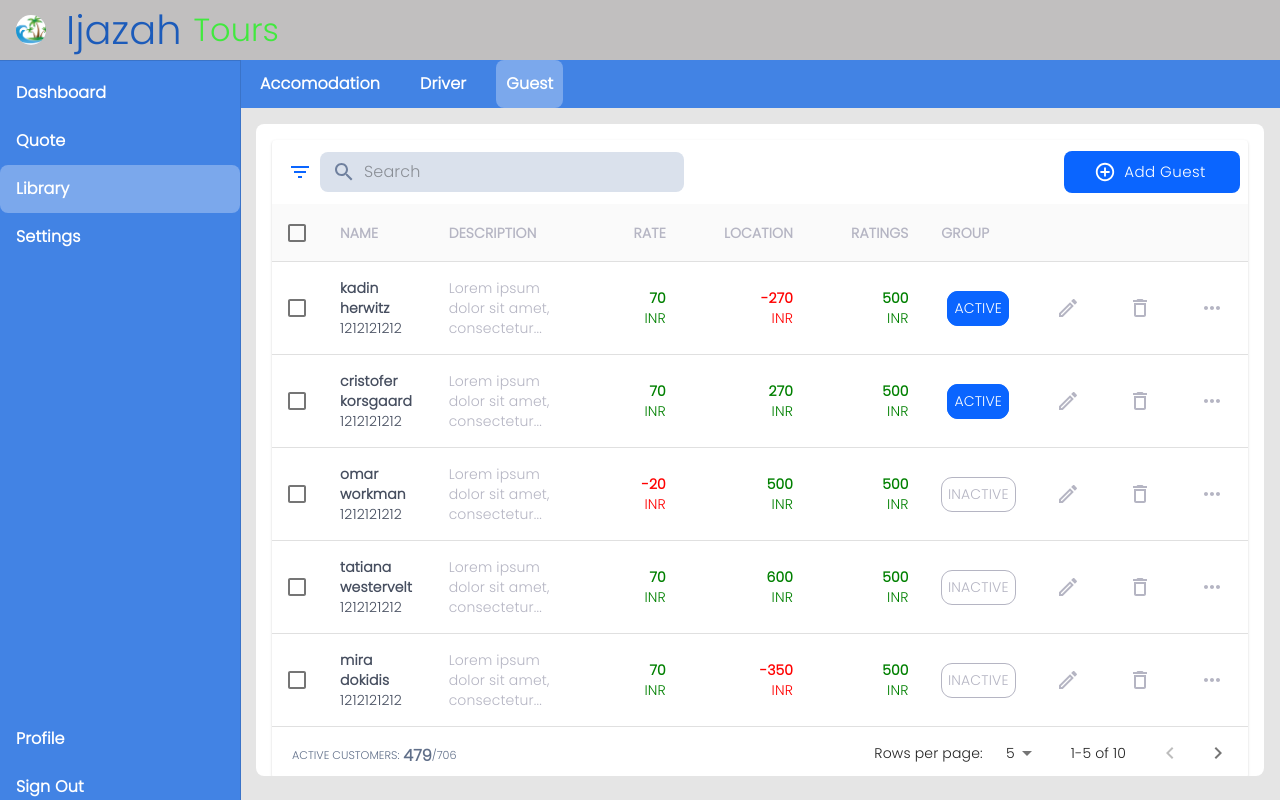
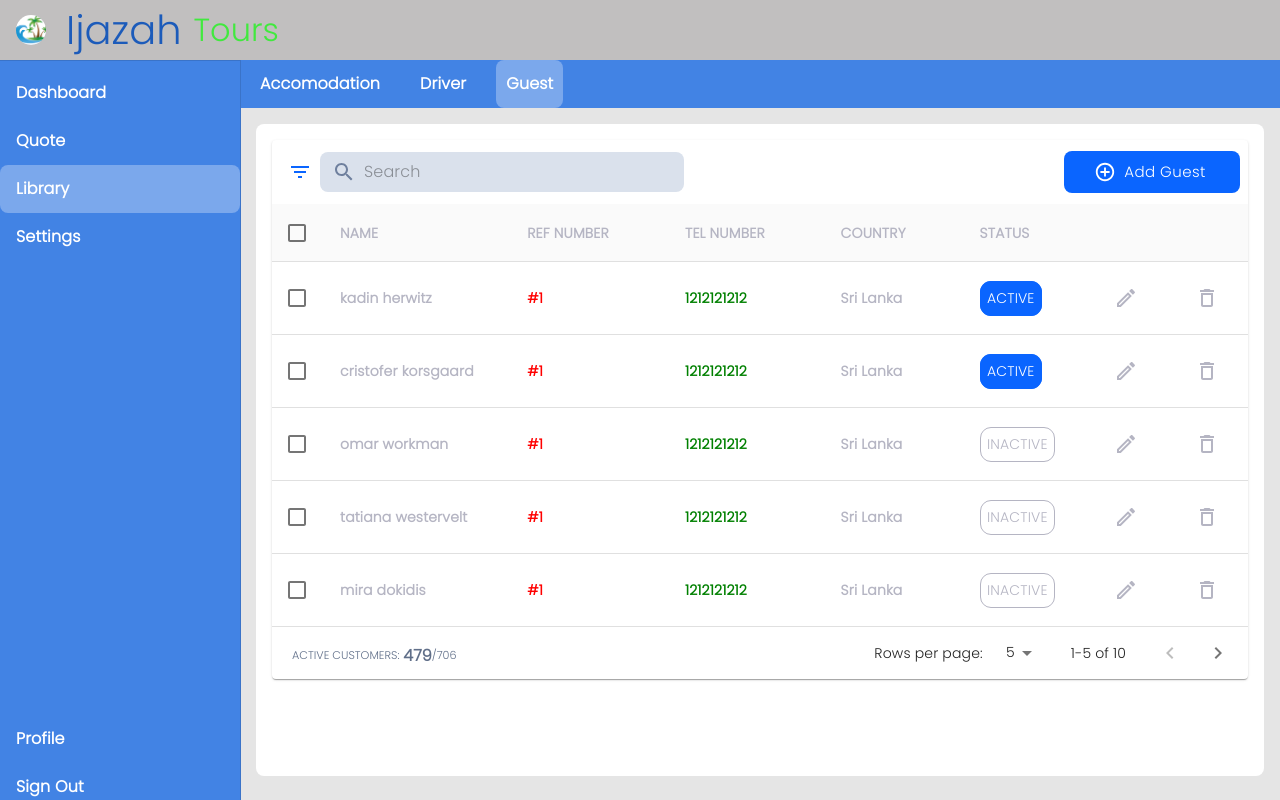
Before and after one commit to Ammar-Raneez/Ijazah_Tours, a React (Create React App) app: page /library/guest in a window 1280 px wide. Built offline with nearby package versions, Linux system fonts and the light colour scheme.

Commit message:
feat: update driver and guest table with correct cols

```diff
--- a/src/data.ts
+++ b/src/data.ts
@@ -190,100 +190,100 @@ export const LIBRARY_DRIVER_DATA = [
     id: '1',
     name: 'kadin herwitz',
     tel: '1212121212',
-    description: 'Lorem ipsum dolor sit amet, consectetur...',
+    nic: '1212121212',
     rate: 70.0,
-    location: -270.0,
-    ratings: 500.0,
+    location: 'Sri Lanka',
+    vehicle: 'Nissan',
     group: 'ACTIVE',
   },
   {
     id: '2',
     name: 'cristofer korsgaard',
     tel: '1212121212',
-    description: 'Lorem ipsum dolor sit amet, consectetur...',
+    nic: '1212121212',
     rate: 70.0,
-    location: 270.0,
-    ratings: 500.0,
+    location: 'Sri Lanka',
+    vehicle: 'Nissan',
     group: 'ACTIVE',
   },
   {
     id: '3',
     name: 'omar workman',
     tel: '1212121212',
-    description: 'Lorem ipsum dolor sit amet, consectetur...',
-    rate: -20.0,
-    location: 500.0,
-    ratings: 500.0,
+    nic: '1212121212',
+    rate: 20.0,
+    location: 'Sri Lanka',
+    vehicle: 'Nissan',
     group: 'INACTIVE',
   },
   {
     id: '4',
     name: 'tatiana westervelt',
     tel: '1212121212',
-    description: 'Lorem ipsum dolor sit amet, consectetur...',
+    nic: '1212121212',
     rate: 70.0,
-    location: 600.0,
-    ratings: 500.0,
+    location: 'Sri Lanka',
+    vehicle: 'Nissan',
     group: 'INACTIVE',
   },
   {
     id: '5',
     name: 'mira dokidis',
     tel: '1212121212',
-    description: 'Lorem ipsum dolor sit amet, consectetur...',
+    nic: '1212121212',
     rate: 70.0,
-    location: -350.0,
-    ratings: 500.0,
+    location: 'Sri Lanka',
+    vehicle: 'Nissan',
     group: 'INACTIVE',
   },
   {
     id: '6',
     name: 'jakob bergson',
     tel: '1212121212',
-    description: 'Lorem ipsum dolor sit amet, consectetur...',
+    nic: '1212121212',
     rate: 75.0,
-    location: -270.0,
-    ratings: 500.0,
+    location: 'Sri Lanka',
+    vehicle: 'Nissan',
     group: 'ACTIVE',
   },
   {
     id: '7',
     name: 'carter rosser',
     tel: '1212121212',
-    description: 'Lorem ipsum dolor sit amet, consectetur...',
+    nic: '1212121212',
     rate: 70.0,
-    location: -2070.0,
-    ratings: 500.0,
+    location: 'Sri Lanka',
+    vehicle: 'Nissan',
     group: 'ACTIVE',
   },
   {
     id: '8',
     name: 'miracle septimus',
     tel: '1212121212',
-    description: 'Lorem ipsum dolor sit amet, consectetur...',
+    nic: '1212121212',
     rate: 70.0,
-    location: -270.0,
-    ratings: 500.0,
+    location: 'Sri Lanka',
+    vehicle: 'Nissan',
     group: 'INACTIVE',
   },
   {
     id: '9',
     name: 'kianna baptista',
     tel: '1212121212',
-    description: 'Lorem ipsum dolor sit amet, consectetur...',
+    nic: '1212121212',
     rate: 70.0,
-    location: 460.0,
-    ratings: 500.0,
+    location: 'Sri Lanka',
+    vehicle: 'Nissan',
     group: 'INACTIVE',
   },
   {
     id: '10',
     name: 'haylie rosser',
     tel: '1212121212',
-    description: 'Lorem ipsum dolor sit amet, consectetur...',
+    nic: '1212121212',
     rate: 70.0,
-    location: 0.0,
-    ratings: 500.0,
+    location: 'Sri Lanka',
+    vehicle: 'Nissan',
     group: 'ACTIVE',
   },
 ];
@@ -293,100 +293,80 @@ export const LIBRARY_GUEST_DATA = [
     id: '1',
     name: 'kadin herwitz',
     tel: '1212121212',
-    description: 'Lorem ipsum dolor sit amet, consectetur...',
-    rate: 70.0,
-    location: -270.0,
-    ratings: 500.0,
+    ref: '#1',
+    location: 'Sri Lanka',
     group: 'ACTIVE',
   },
   {
     id: '2',
     name: 'cristofer korsgaard',
     tel: '1212121212',
-    description: 'Lorem ipsum dolor sit amet, consectetur...',
-    rate: 70.0,
-    location: 270.0,
-    ratings: 500.0,
+    ref: '#1',
+    location: 'Sri Lanka',
     group: 'ACTIVE',
   },
   {
     id: '3',
     name: 'omar workman',
     tel: '1212121212',
-    description: 'Lorem ipsum dolor sit amet, consectetur...',
-    rate: -20.0,
-    location: 500.0,
-    ratings: 500.0,
+    ref: '#1',
+    location: 'Sri Lanka',
     group: 'INACTIVE',
   },
   {
     id: '4',
     name: 'tatiana westervelt',
     tel: '1212121212',
-    description: 'Lorem ipsum dolor sit amet, consectetur...',
-    rate: 70.0,
-    location: 600.0,
-    ratings: 500.0,
+    ref: '#1',
+    location: 'Sri Lanka',
     group: 'INACTIVE',
   },
   {
     id: '5',
     name: 'mira dokidis',
     tel: '1212121212',
-    description: 'Lorem ipsum dolor sit amet, consectetur...',
-    rate: 70.0,
-    location: -350.0,
-    ratings: 500.0,
+    ref: '#1',
+    location: 'Sri Lanka',
     group: 'INACTIVE',
   },
   {
     id: '6',
     name: 'jakob bergson',
     tel: '1212121212',
-    description: 'Lorem ipsum dolor sit amet, consectetur...',
-    rate: 75.0,
-    location: -270.0,
-    ratings: 500.0,
+    ref: '#1',
+    location: 'Sri Lanka',
     group: 'ACTIVE',
   },
   {
     id: '7',
     name: 'carter rosser',
     tel: '1212121212',
-    description: 'Lorem ipsum dolor sit amet, consectetur...',
-    rate: 70.0,
-    location: -2070.0,
-    ratings: 500.0,
+    ref: '#1',
+    location: 'Sri Lanka',
     group: 'ACTIVE',
   },
   {
     id: '8',
     name: 'miracle septimus',
     tel: '1212121212',
-    description: 'Lorem ipsum dolor sit amet, consectetur...',
-    rate: 70.0,
-    location: -270.0,
-    ratings: 500.0,
+    ref: '#1',
+    location: 'Sri Lanka',
     group: 'INACTIVE',
   },
   {
     id: '9',
     name: 'kianna baptista',
     tel: '1212121212',
-    description: 'Lorem ipsum dolor sit amet, consectetur...',
-    rate: 70.0,
-    location: 460.0,
-    ratings: 500.0,
+    ref: '#1',
+    location: 'Sri Lanka',
     group: 'INACTIVE',
   },
   {
     id: '10',
     name: 'haylie rosser',
     tel: '1212121212',
-    description: 'Lorem ipsum dolor sit amet, consectetur...',
-    rate: 70.0,
-    location: 0.0,
-    ratings: 500.0,
+    ref: '#1',
+    location: 'Sri Lanka',
     group: 'ACTIVE',
   },
 ];
--- a/src/molecules/LibraryTableHead.tsx
+++ b/src/molecules/LibraryTableHead.tsx
@@ -10,23 +10,12 @@ import {
 import TableColumnCell from './TableColumnCell';
 import { Order } from '../utils/helpers';
 
-const headCells = [
-  { id: 'name', label: 'NAME' },
-  { id: 'desc', label: 'DESCRIPTION' },
-  { id: 'rate', numeric: true, label: 'RATE' },
-  { id: 'location', numeric: true, label: 'LOCATION' },
-  { id: 'ratings', numeric: true, label: 'RATINGS' },
-  { id: 'group', label: 'GROUP' },
-  { id: '...', label: '' },
-  { id: '...1', label: '' },
-  { id: '...2', label: '' },
-];
-
 interface LibraryTableHeadProps {
   orderBy: string;
   numSelected: number;
   rowCount: number;
   classes: any;
+  headCells: any;
   onRequestSort: (event: MouseEvent<HTMLSpanElement>, property: string) => void;
   onSelectAllClick: (
     event: ChangeEvent<HTMLInputElement>,
@@ -37,6 +26,7 @@ interface LibraryTableHeadProps {
 
 function LibraryTableHead({
   classes,
+  headCells,
   onSelectAllClick,
   order,
   orderBy,
@@ -50,27 +40,6 @@ function LibraryTableHead({
 
   const spanOrderText = order === 'desc' ? 'sorted descending' : 'sorted ascending';
 
-  const getTableColumnCellAlignment = (headCell: {
-    id: string;
-    label: string;
-    numeric: undefined;
-  } | {
-    id: string;
-    numeric: boolean;
-    label: string;
-  }) => {
-    let alignment: 'center' | 'right' | 'left' | 'justified';
-    if (headCell.id === 'group') {
-      alignment = 'center';
-    } else if (headCell.numeric) {
-      alignment = 'right';
-    } else {
-      alignment = 'left';
-    }
-
-    return alignment;
-  };
-
   return (
     <TableHead>
       <TableRow>
@@ -79,16 +48,13 @@ function LibraryTableHead({
             indeterminate={numSelected > 0 && numSelected < rowCount}
             checked={rowCount > 0 && numSelected === rowCount}
             onChange={onSelectAllClick}
-            inputProps={{ 'aria-label': 'select all desserts' }}
           />
         </TableCell>
-        {headCells.map((headCell) => {
-          const align = getTableColumnCellAlignment(headCell);
-          return (
+        {headCells.map((headCell: any) => (
           <TableColumnCell
             color="#B5B5C3"
             key={headCell.id}
-              align={align}
+            align="left"
             sortDirection={orderBy === headCell.id ? order : false}
           >
             <TableSortLabel
@@ -102,8 +68,7 @@ function LibraryTableHead({
               ) : null}
             </TableSortLabel>
           </TableColumnCell>
-          );
-        })}
+        ))}
       </TableRow>
     </TableHead>
   );
--- a/src/organisms/library/accomodation/AccomodationTable.tsx
+++ b/src/organisms/library/accomodation/AccomodationTable.tsx
@@ -29,6 +29,18 @@ import TableRowIconCell from '../../../molecules/TableRowIconCell';
 import SpanAtom from '../../../atoms/SpanAtom';
 import { libraryTableStyles } from '../../../styles';
 import { getComparator, Order, stableSort } from '../../../utils/helpers';
+
+const headCells = [
+  { id: 'name', label: 'NAME' },
+  { id: 'id', label: 'NIC NUMBER' },
+  { id: 'tel', label: 'TEL NUMBER' },
+  { id: 'rate', label: 'RATE' },
+  { id: 'country', label: 'COUNTRY' },
+  { id: 'vehicle', label: 'VEHICLE' },
+  { id: 'status', label: 'STATUS' },
+  { id: '...', label: '' },
+  { id: '...1', label: '' },
+];
 
 const useStyles = makeStyles((theme: Theme) => ({
   root: {
@@ -138,6 +150,7 @@ export default function AccomodationTable({ data }: AccomodationTableProps) {
           >
             <LibraryTableHead
               classes={classes}
+              headCells={headCells}
               numSelected={selected.length}
               order={order as Order}
               orderBy={orderBy}
--- a/src/organisms/library/driver/DriverTable.tsx
+++ b/src/organisms/library/driver/DriverTable.tsx
@@ -30,6 +30,18 @@ import SpanAtom from '../../../atoms/SpanAtom';
 import { libraryTableStyles } from '../../../styles';
 import { getComparator, Order, stableSort } from '../../../utils/helpers';
 
+const headCells = [
+  { id: 'name', label: 'NAME' },
+  { id: 'id', label: 'NIC NUMBER' },
+  { id: 'tel', label: 'TEL NUMBER' },
+  { id: 'rate', label: 'RATE' },
+  { id: 'country', label: 'COUNTRY' },
+  { id: 'vehicle', label: 'VEHICLE' },
+  { id: 'status', label: 'STATUS' },
+  { id: '...', label: '' },
+  { id: '...1', label: '' },
+];
+
 const useStyles = makeStyles((theme: Theme) => ({
   root: {
     width: '100%',
@@ -40,9 +52,6 @@ const useStyles = makeStyles((theme: Theme) => ({
   },
   table: {
     minWidth: 750,
-  },
-  container: {
-    // maxHeight: 300
   },
   visuallyHidden: {
     border: 0,
@@ -131,7 +140,7 @@ export default function DriverTable({ data }: DriverTableProps) {
           numSelected={selected.length}
           addbtntext="Add Driver"
         />
-        <TableContainer className={classes.container}>
+        <TableContainer>
           <Table
             className={classes.table}
             stickyHeader
@@ -141,6 +150,7 @@ export default function DriverTable({ data }: DriverTableProps) {
           >
             <LibraryTableHead
               classes={classes}
+              headCells={headCells}
               numSelected={selected.length}
               order={order as Order}
               orderBy={orderBy}
@@ -175,62 +185,53 @@ export default function DriverTable({ data }: DriverTableProps) {
                         cell={{
                           align: 'left',
                           title: row.name,
-                          subtitle: row.tel,
-                          colors: ['#464E5F', '#B5B5C3'],
+                          colors: ['#B5B5C3'],
                           weight: 600,
                         }}
                       />
                       <TableRowTextCell
                         cell={{
                           align: 'left',
-                          title: row.description,
+                          title: row.nic,
                           colors: ['#B5B5C3'],
-                          weight: 300,
-                        }}
-                      />
-                      <TableRowTextCell
-                        cell={{
-                          align: 'right',
-                          title: row.rate,
-                          subtitle: 'INR',
-                          colors: [
-                            row.rate.toString().includes('-') ? 'red' : 'green',
-                            '#B5B5C3',
-                          ],
                           weight: 600,
                         }}
                       />
                       <TableRowTextCell
                         cell={{
-                          align: 'right',
-                          title: row.location,
-                          subtitle: 'INR',
-                          colors: [
-                            row.location.toString().includes('-')
-                              ? 'red'
-                              : 'green',
-                            '#B5B5C3',
-                          ],
+                          align: 'left',
+                          title: row.tel,
+                          colors: ['green'],
                           weight: 600,
                         }}
                       />
                       <TableRowTextCell
                         cell={{
-                          align: 'right',
-                          title: row.ratings,
-                          subtitle: 'INR',
-                          colors: [
-                            row.ratings.toString().includes('-')
-                              ? 'red'
-                              : 'green',
-                            '#B5B5C3',
-                          ],
+                          align: 'left',
+                          title: row.rate,
+                          colors: ['red'],
                           weight: 600,
                         }}
                       />
                       <TableRowTextCell
                         cell={{
-                          align: 'center',
+                          align: 'left',
+                          title: row.location,
+                          colors: ['#B5B5C3'],
+                          weight: 600,
+                        }}
+                      />
+                      <TableRowTextCell
+                        cell={{
+                          align: 'left',
+                          title: row.vehicle,
+                          colors: ['#B5B5C3'],
+                          weight: 600,
+                        }}
+                      />
+                      <TableRowTextCell
+                        cell={{
+                          align: 'left',
                           title: row.group,
                           marktitle:
                             row.group === 'ACTIVE' || row.group === 'INACTIVE',
--- a/src/organisms/library/guest/GuestTable.tsx
+++ b/src/organisms/library/guest/GuestTable.tsx
@@ -18,7 +18,6 @@ import Paper from '@material-ui/core/Paper';
 import Checkbox from '@material-ui/core/Checkbox';
 import DeleteOutlinedIcon from '@material-ui/icons/DeleteOutlined';
 import EditOutlinedIcon from '@material-ui/icons/EditOutlined';
-import MoreHorizIcon from '@material-ui/icons/MoreHoriz';
 import KeyboardArrowLeft from '@material-ui/icons/KeyboardArrowLeft';
 import KeyboardArrowRight from '@material-ui/icons/KeyboardArrowRight';
 
@@ -29,6 +28,16 @@ import TableRowIconCell from '../../../molecules/TableRowIconCell';
 import SpanAtom from '../../../atoms/SpanAtom';
 import { libraryTableStyles } from '../../../styles';
 import { getComparator, Order, stableSort } from '../../../utils/helpers';
+
+const headCells = [
+  { id: 'name', label: 'NAME' },
+  { id: 'ref', label: 'REF NUMBER' },
+  { id: 'tel', label: 'TEL NUMBER' },
+  { id: 'country', label: 'COUNTRY' },
+  { id: 'status', label: 'STATUS' },
+  { id: '...', label: '' },
+  { id: '...1', label: '' },
+];
 
 const useStyles = makeStyles((theme: Theme) => ({
   root: {
@@ -138,6 +147,7 @@ export default function GuestTable({ data }: GuestTableProps) {
           >
             <LibraryTableHead
               classes={classes}
+              headCells={headCells}
               numSelected={selected.length}
               order={order as Order}
               orderBy={orderBy}
@@ -172,62 +182,37 @@ export default function GuestTable({ data }: GuestTableProps) {
                         cell={{
                           align: 'left',
                           title: row.name,
-                          subtitle: row.tel,
-                          colors: ['#464E5F', '#B5B5C3'],
+                          colors: ['#B5B5C3'],
                           weight: 600,
                         }}
                       />
                       <TableRowTextCell
                         cell={{
                           align: 'left',
-                          title: row.description,
-                          colors: ['#B5B5C3'],
-                          weight: 300,
-                        }}
-                      />
-                      <TableRowTextCell
-                        cell={{
-                          align: 'right',
-                          title: row.rate,
-                          subtitle: 'INR',
-                          colors: [
-                            row.rate.toString().includes('-') ? 'red' : 'green',
-                            '#B5B5C3',
-                          ],
+                          title: row.ref,
+                          colors: ['red'],
                           weight: 600,
                         }}
                       />
                       <TableRowTextCell
                         cell={{
-                          align: 'right',
-                          title: row.location,
-                          subtitle: 'INR',
-                          colors: [
-                            row.location.toString().includes('-')
-                              ? 'red'
-                              : 'green',
-                            '#B5B5C3',
-                          ],
+                          align: 'left',
+                          title: row.tel,
+                          colors: ['green'],
                           weight: 600,
                         }}
                       />
                       <TableRowTextCell
                         cell={{
-                          align: 'right',
-                          title: row.ratings,
-                          subtitle: 'INR',
-                          colors: [
-                            row.ratings.toString().includes('-')
-                              ? 'red'
-                              : 'green',
-                            '#B5B5C3',
-                          ],
+                          align: 'left',
+                          title: row.location,
+                          colors: ['#B5B5C3'],
                           weight: 600,
                         }}
                       />
                       <TableRowTextCell
                         cell={{
-                          align: 'center',
+                          align: 'left',
                           title: row.group,
                           marktitle:
                             row.group === 'ACTIVE' || row.group === 'INACTIVE',
@@ -252,14 +237,6 @@ export default function GuestTable({ data }: GuestTableProps) {
                         size="small"
                         padding="8px"
                         children={<DeleteOutlinedIcon />}
-                      />
-                      <TableRowIconCell
-                        align="center"
-                        onClick={() => null}
-                        textcolor="#B5B5C3"
-                        size="small"
-                        padding="8px"
-                        children={<MoreHorizIcon />}
                       />
                     </TableRow>
                   );
```
Lines whose indentation alone changed are shown as unchanged.
